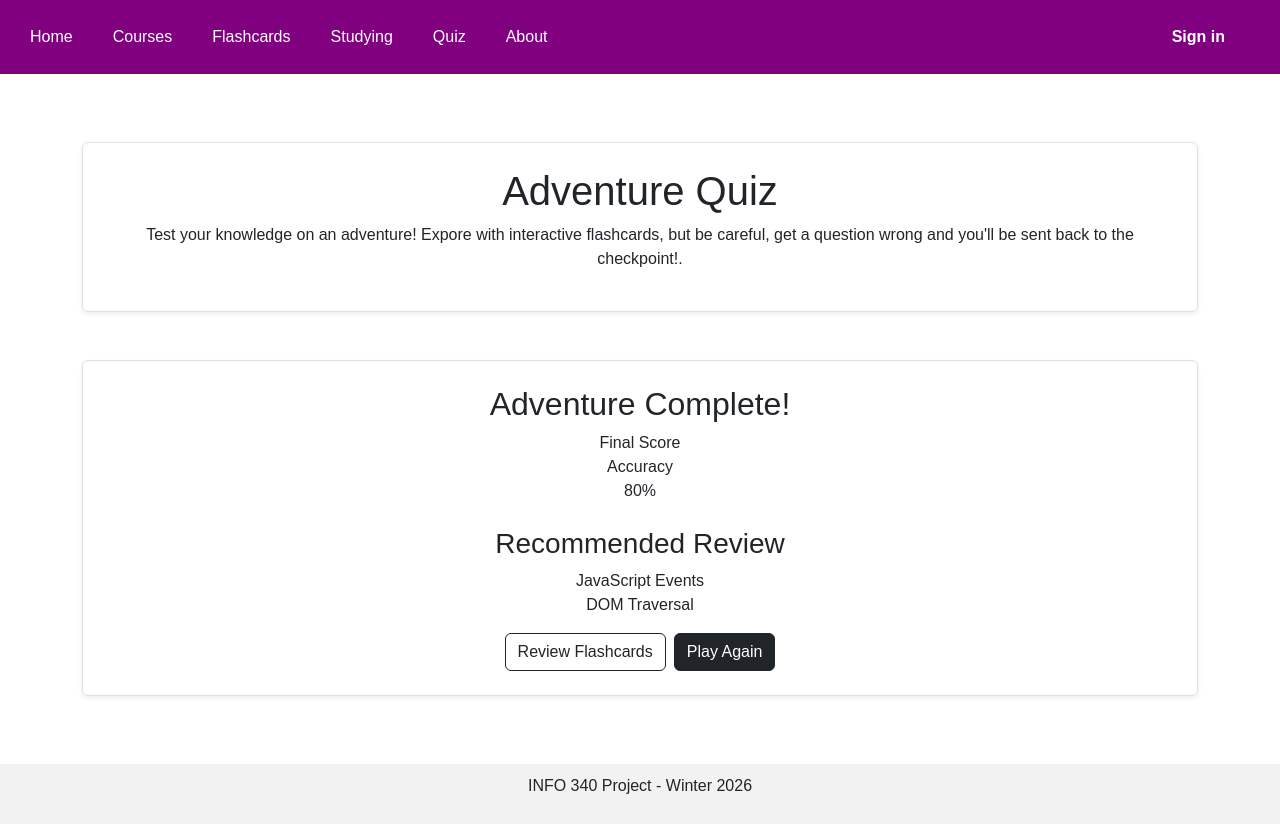
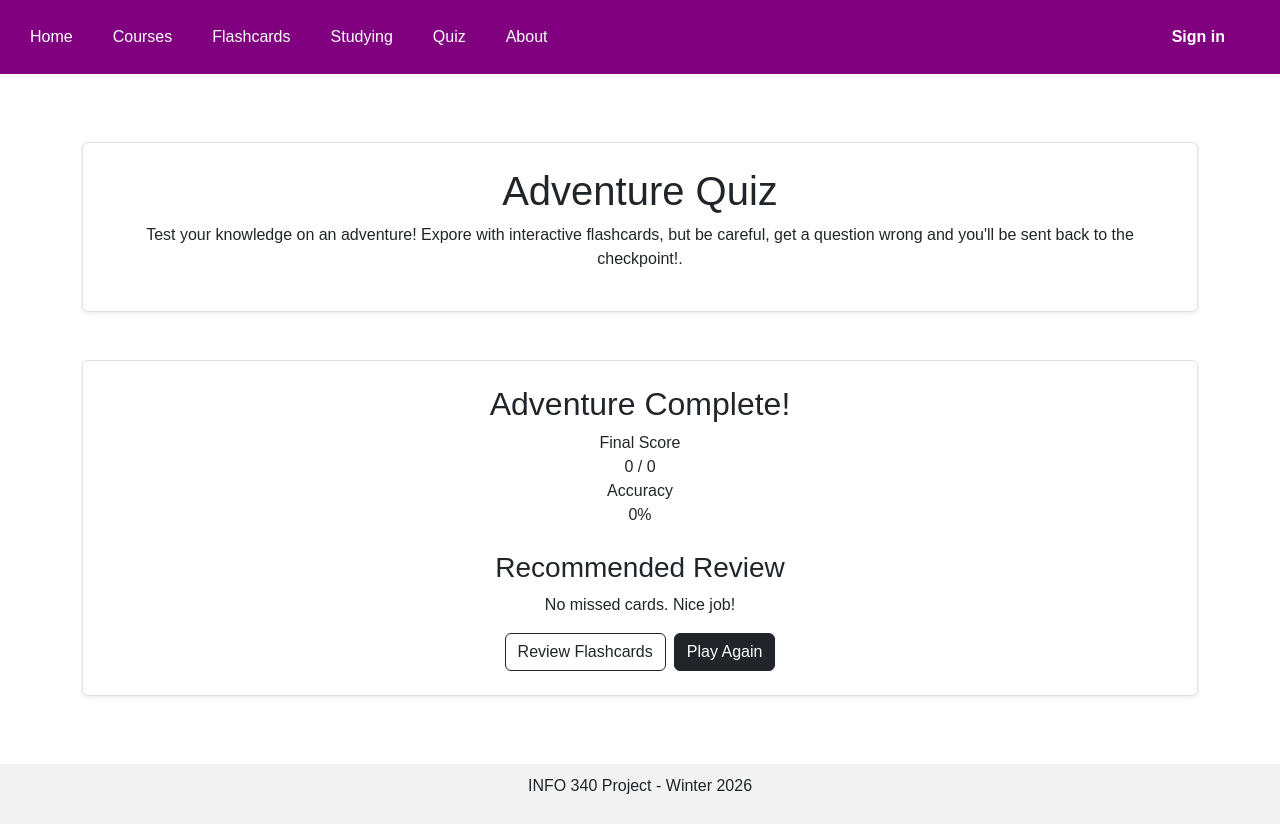
Before and after one commit to uhhmo/StudyHuskies, a React (Vite) app: page /Quiz/1/results in a window 1280 px wide. Built offline with nearby package versions, Linux system fonts and the light colour scheme.

Commit message:
quiz mode

```diff
--- a/src/App.jsx
+++ b/src/App.jsx
@@ -13,12 +13,12 @@ import Home from './pages/home';
 import Courses from './pages/courses';
 import Flashcards from './pages/flashcards';
 import Studying from './pages/studying';
-import Quiz from './pages/Quiz';
+import Quiz from './pages/quiz';
 import QuizMode from './components/QuizMode';
 import QuizActive from './components/QuizActive';
 import About from './pages/about';
 import SignIn from './pages/signin';
-import { BrowserRouter as Router, Routes, Route, BrowserRouter } from 'react-router';
+import { Routes, Route, BrowserRouter } from 'react-router-dom';
 import Footer from './components/Footer';
 import QuizReview from './components/QuizReview';
 
@@ -106,7 +106,7 @@ function App() {
         <Route path="/studying" element={<Studying courses={courses} />} />
 
         <Route path="/Quiz" element={<Quiz sets={courses} />}>
-          <Route index element={<QuizMode sets={sets} setLives={setLives} />} />
+          <Route index element={<QuizMode sets={sets} lives={lives} setLives={setLives} />} />
           <Route path=":setId" element={<QuizActive sets={courses} lives={lives} setLives={setLives} />} />
           <Route path=":setId/results" element={<QuizReview />} />
         </Route>
--- a/src/components/QuizActive.jsx
+++ b/src/components/QuizActive.jsx
@@ -1,10 +1,11 @@
 import React, { useState } from 'react';
-import { useParams } from 'react-router';
+import { useParams, useNavigate } from 'react-router-dom';
 import QuizStats from './QuizStats';
 import ProgressBar from './ProgressBar';
 
 function QuizActive(props) {
     const params = useParams();
+    const navigate = useNavigate();
 
 
     const [currentId, setcurrentId] = useState(0);
@@ -12,8 +13,10 @@ function QuizActive(props) {
     const [userInput, setUserInput] = useState("");
     const [currentInfo, setCurrentInfo] = useState("Lets Adventure!");
 
-    const [totalCorrect, setTotalCorrect] = useState("0");
-    const [totalAttempts, setTotalAttempts] = useState("0");
+    const [totalCorrect, setTotalCorrect] = useState(0);
+    const [totalAttempts, setTotalAttempts] = useState(0);
+
+    const [missedCards, setMissedCards] = useState([]);
 
     const setId = params.setId;
     let currentSet = null;
@@ -36,6 +39,10 @@ function QuizActive(props) {
         }
     }
 
+    if (!currentSet || !currentSet.cards || currentSet.cards.length === 0) {
+    return <p>No cards found for this set.</p>;
+    }
+
     const cards = currentSet.cards;
 
     const handleAnswer = function () {
@@ -43,35 +50,46 @@ function QuizActive(props) {
         const userAnswer = userInput.toLowerCase();
 
         if (userAnswer === correctAnswer) {
-
             const nextIndex = currentId + 1;
-
+            const newCorrect = totalCorrect + 1;
+            const newAttempts = totalAttempts + 1;
             if (nextIndex % 2 === 0) {
                 setCheckpoint(nextIndex);
             }
 
             if (nextIndex >= cards.length) {
-                // WE NEED TO NAVIGATE TO QUIZ REVIEW HERE (this is when they win)
-                // SOME HOW NEED TO GIVE THEM ALL THE STATISTICS + THE QUESTIONS THEY MISSED
-
+                navigate(`/quiz/${setId}/results`, {
+                    state: {
+                        totalCorrect: newCorrect,
+                        totalAttempts: newAttempts,
+                        totalQuestions: cards.length,
+                        missedCards: missedCards
+                    }
+                });
             } else {
-                if(currentInfo != "Wrong! Sending you back to the checkpoint.") {
-                    setTotalCorrect(totalCorrect + 1);
-                }
+                setTotalCorrect(newCorrect);
+                setTotalAttempts(newAttempts);
                 setcurrentId(nextIndex);
                 setCurrentInfo("Correct! Great job!");
-                setTotalAttempts(totalAttempts + 1);
             }
         } else {
-
             const remainingLives = props.lives - 1;
+            const newAttempts = totalAttempts + 1;
+            const updatedMissedCards = [...missedCards, cards[currentId]];
+            setMissedCards(updatedMissedCards);
 
             if (remainingLives <= 0) {
-                //WE NEED TO NAVIGATE TO QUIZ REVIEW HERE (this is when they loose)
-                // SOME HOW NEED TO GIVE THEM ALL THE STATISTICS + THE QUESTIONS THEY MISSED
-
+                navigate(`/quiz/${setId}/results`, {
+                    state: {
+                        totalCorrect: totalCorrect,
+                        totalAttempts: newAttempts,
+                        totalQuestions: cards.length,
+                        missedCards: updatedMissedCards
+                    }
+                });
             } else {
                 props.setLives(remainingLives);
+                setTotalAttempts(newAttempts);
                 setCurrentInfo("Wrong! Sending you back to the checkpoint.");
                 setcurrentId(checkpoint);
             }
--- a/src/components/QuizMode.jsx
+++ b/src/components/QuizMode.jsx
@@ -1,6 +1,6 @@
 import React from 'react';
 import { useState } from 'react';
-import { useNavigate } from 'react-router';
+import { useNavigate } from 'react-router-dom';
 
 function QuizMode(props) {
 
@@ -9,6 +9,7 @@ function QuizMode(props) {
 
     const handleStart = () => {
         if (selectedSet) {
+            props.setLives(Number(props.lives) || 3);
             navigate(`/quiz/${selectedSet}`);
         }
     };
@@ -34,7 +35,7 @@ function QuizMode(props) {
 
             <div class="mb-4">
                 <label for="livesCount" className="form-label">Number of Lives</label>
-                <input type="number" className="form-control" onChange={(e) => props.setLives(e.target.value)}/>
+                <input type="number" className="form-control" onChange={(e) => props.setLives(Number(e.target.value))}/>
                 <div class="form-text">How many mistakes are allowed?</div>
             </div>
 
--- a/src/components/QuizReview.jsx
+++ b/src/components/QuizReview.jsx
@@ -1,7 +1,21 @@
 import React from 'react';
-import { Link } from 'react-router';
+import { Link, useLocation } from 'react-router-dom';
 
 function QuizReview(props) {
+
+    const location = useLocation();
+    const quizData = location.state;
+
+    const totalCorrect = quizData ? quizData.totalCorrect : 0;
+    const totalAttempts = quizData ? quizData.totalAttempts : 0;
+    const totalQuestions = quizData ? quizData.totalQuestions : 0;
+    const missedCards = quizData ? quizData.missedCards : [];
+
+    let accuracy = 0;
+
+    if (totalAttempts > 0) {
+        accuracy = Math.round((totalCorrect / totalAttempts) * 100);
+    }
 
     return (
         <section className="p-4 border rounded shadow-sm text-center">
@@ -9,17 +23,22 @@ function QuizReview(props) {
 
             <div className="score-item">
                 <div class="score-label">Final Score</div>
-                <div class="score-value">{props.totalCorrect}</div>
+                <div className="score-value">{totalCorrect} / {totalQuestions}</div>
             </div>
             <div className="score-item">
                 <div class="score-label">Accuracy</div>
-                <div class="score-value">80%</div>
+                <div className="score-value">{accuracy}%</div>
             </div>
 
             <h3 className="mt-4">Recommended Review</h3>
             <ul className="list-unstyled">
-                <li>JavaScript Events</li>
-                <li>DOM Traversal</li>
+                {missedCards.length === 0 ? (
+                    <li>No missed cards. Nice job!</li>
+                ) : (
+                    missedCards.map(card => (
+                        <li key={card.id}>{card.q}</li>
+                    ))
+                )}
             </ul>
             <div className="mt-3">
                 <Link to="/flashcards" className="btn btn-outline-dark me-2">Review Flashcards</Link>
--- a/src/pages/quiz.jsx
+++ b/src/pages/quiz.jsx
@@ -7,7 +7,7 @@ import QuizReview from '../components/QuizReview';
 import QuizStats from '../components/QuizStats';
 import wizard from '../assets/wizard.png';
 import QuizMode from '../components/QuizMode';
-import { Outlet } from 'react-router';
+import { Outlet } from 'react-router-dom';
 
 
 function Quiz() {
```
